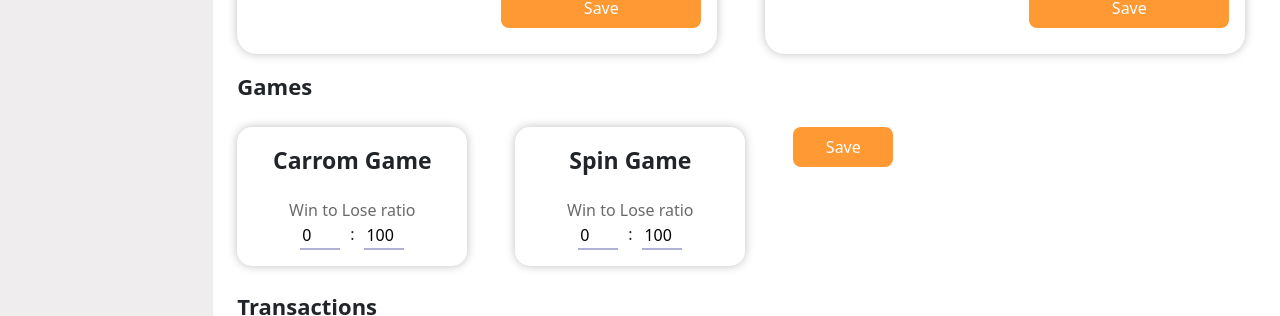
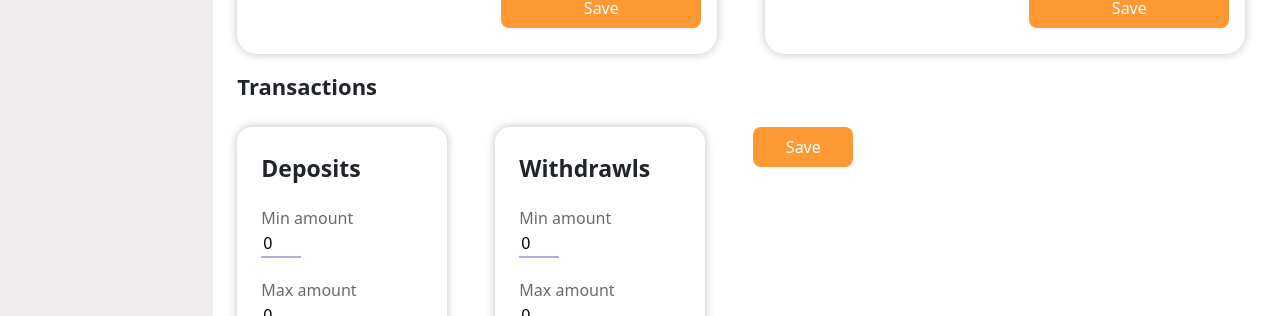
Before and after one commit to htrahddis-hub/CarromAdmin, a React (Create React App) app: page /control in a window 1280 px wide. Shown: the part 354-670 px from the top of the page. Built offline with nearby package versions, Linux system fonts and the light colour scheme; no server answers.

Commit message:
win ratio removed

```diff
--- a/src/components/Control/Control.jsx
+++ b/src/components/Control/Control.jsx
@@ -79,18 +79,6 @@ const Control = () => {
     const data = await UpdateControls({ ...controlData, id: controlData._id });
     if (data.success && data.message === "Updated Successfuly!") {
     }
-  };
-
-  const handleChangeRatio = (e) => {
-    setControlData((old) => {
-      return { ...old, [e.target.name]: e.target.value };
-    });
-  };
-
-  const handleChangeAntiRatio = (e) => {
-    setControlData((old) => {
-      return { ...old, [e.target.name]: 100 - e.target.value };
-    });
   };
 
   const handleChangeControl = (e) => {
@@ -755,128 +743,6 @@ const Control = () => {
         </div>
       </div>
       <div className="row">
-        <div style={{ fontSize: "22px", fontWeight: "550" }}>Games</div>
-        <div className="d-flex justify-content-start my-4">
-          <div
-            className="d-flex flex-column align-items-center me-5 p-3"
-            style={{
-              boxShadow: "0px 0px 10px rgba(0, 0, 0, 0.25)",
-              borderRadius: "15px",
-              width: "230px",
-            }}
-          >
-            <div style={{ fontSize: "23px", fontWeight: "600" }}>
-              Carrom Game
-            </div>
-            <div
-              style={{
-                fontSize: "16px",
-                marginTop: "20px",
-                fontWeight: "500",
-                color: "#6A6A6A",
-              }}
-            >
-              Win to Lose ratio
-            </div>
-            <div className="d-flex justify-content-center">
-              <input
-                type="number"
-                min="1"
-                max="100"
-                style={{
-                  marginRight: "10px",
-                  border: "none",
-                  borderBottom: "2px solid #AEB1D4",
-                  width: "40px",
-                }}
-                name="CaromWin"
-                onChange={handleChangeRatio}
-                value={controlData.CaromWin}
-              />
-              {" : "}
-              <input
-                type="number"
-                min="1"
-                max="100"
-                style={{
-                  marginLeft: "10px",
-                  border: "none",
-                  borderBottom: "2px solid #AEB1D4",
-                  width: "40px",
-                }}
-                name="CaromWin"
-                onChange={handleChangeAntiRatio}
-                value={100 - controlData.CaromWin}
-              />
-            </div>
-          </div>
-          <div
-            className="d-flex flex-column align-items-center me-5 p-3"
-            style={{
-              boxShadow: "0px 0px 10px rgba(0, 0, 0, 0.25)",
-              borderRadius: "15px",
-              width: "230px",
-            }}
-          >
-            <div style={{ fontSize: "23px", fontWeight: "600" }}>Spin Game</div>
-            <div
-              style={{
-                fontSize: "16px",
-                marginTop: "20px",
-                fontWeight: "500",
-                color: "#6A6A6A",
-              }}
-            >
-              Win to Lose ratio
-            </div>
-            <div className="d-flex justify-content-center">
-              <input
-                type="number"
-                min="1"
-                max="100"
-                style={{
-                  marginRight: "10px",
-                  border: "none",
-                  borderBottom: "2px solid #AEB1D4",
-                  width: "40px",
-                }}
-                name="SpinWin"
-                onChange={handleChangeRatio}
-                value={controlData.SpinWin}
-              />
-              {" : "}
-              <input
-                type="number"
-                min="1"
-                max="100"
-                style={{
-                  marginLeft: "10px",
-                  border: "none",
-                  borderBottom: "2px solid #AEB1D4",
-                  width: "40px",
-                }}
-                name="SpinWin"
-                onChange={handleChangeAntiRatio}
-                value={100 - controlData.SpinWin}
-              />
-            </div>
-          </div>
-          <button
-            style={{
-              border: "none",
-              background: "#FF9933",
-              color: "white",
-              borderRadius: "8px",
-              height: "40px",
-              width: "100px",
-            }}
-            onClick={handleSave}
-          >
-            Save
-          </button>
-        </div>
-      </div>
-      <div className="row">
         <div style={{ fontSize: "22px", fontWeight: "550" }}>Transactions</div>
         <div className="d-flex justify-content-start my-4">
           <div
```
